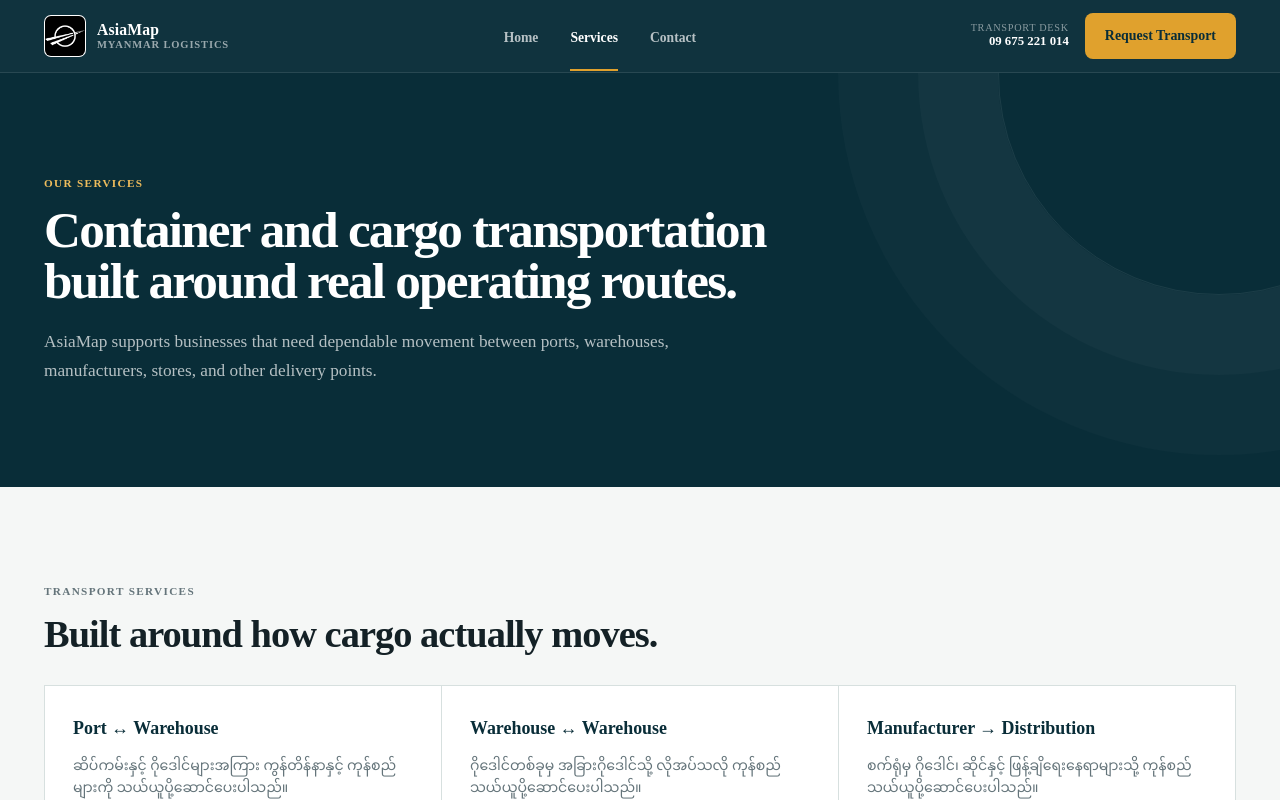
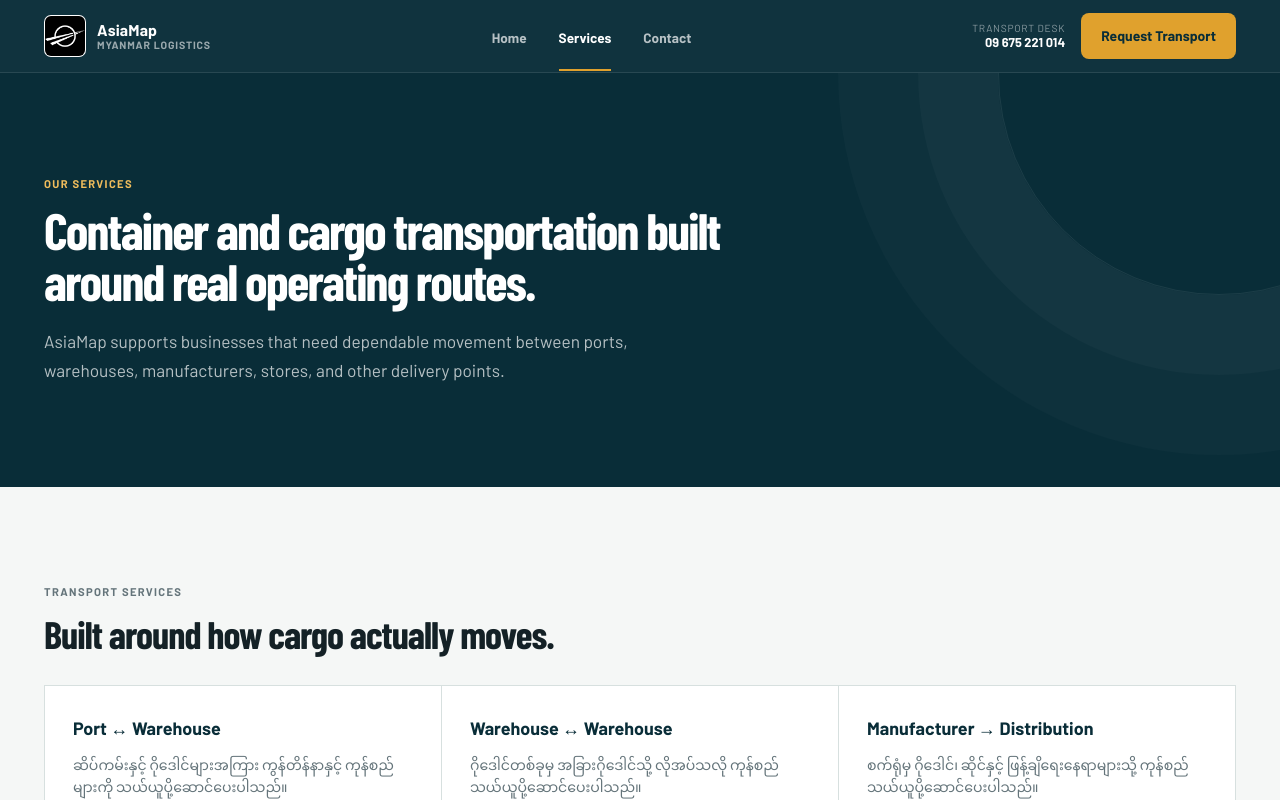
Before and after one commit to kyawhtetyang/asiamap, a Next.js app in the folder frontend/: page /services in a window 1280 px wide. Shown: the top 800 px of the page. Built offline with nearby package versions, Linux system fonts and the light colour scheme.

Commit message:
fix: restore system fallback for Myanmar text

```diff
--- a/frontend/src/typography.css
+++ b/frontend/src/typography.css
@@ -1,14 +1,14 @@
 /* AsiaMap typography implementation. Canonical rules: docs/BRAND_GUIDELINES.md */
 
 body {
-  font-family: var(--font-barlow), var(--font-myanmar), ui-sans-serif, system-ui, -apple-system, BlinkMacSystemFont, "Segoe UI", sans-serif;
+  font-family: var(--font-barlow), ui-sans-serif, system-ui, -apple-system, BlinkMacSystemFont, "Segoe UI", sans-serif;
 }
 
 h1,
 h2,
 .hero-proof strong,
 .experience-stat strong {
-  font-family: var(--font-barlow-condensed), var(--font-barlow), var(--font-myanmar), ui-sans-serif, system-ui, sans-serif;
+  font-family: var(--font-barlow-condensed), var(--font-barlow), ui-sans-serif, system-ui, sans-serif;
   font-weight: 700;
 }
 
@@ -31,7 +31,7 @@
 input,
 textarea,
 button {
-  font-family: var(--font-barlow), var(--font-myanmar), ui-sans-serif, system-ui, -apple-system, BlinkMacSystemFont, "Segoe UI", sans-serif;
+  font-family: var(--font-barlow), ui-sans-serif, system-ui, -apple-system, BlinkMacSystemFont, "Segoe UI", sans-serif;
 }
 
 .sr-only {
```
